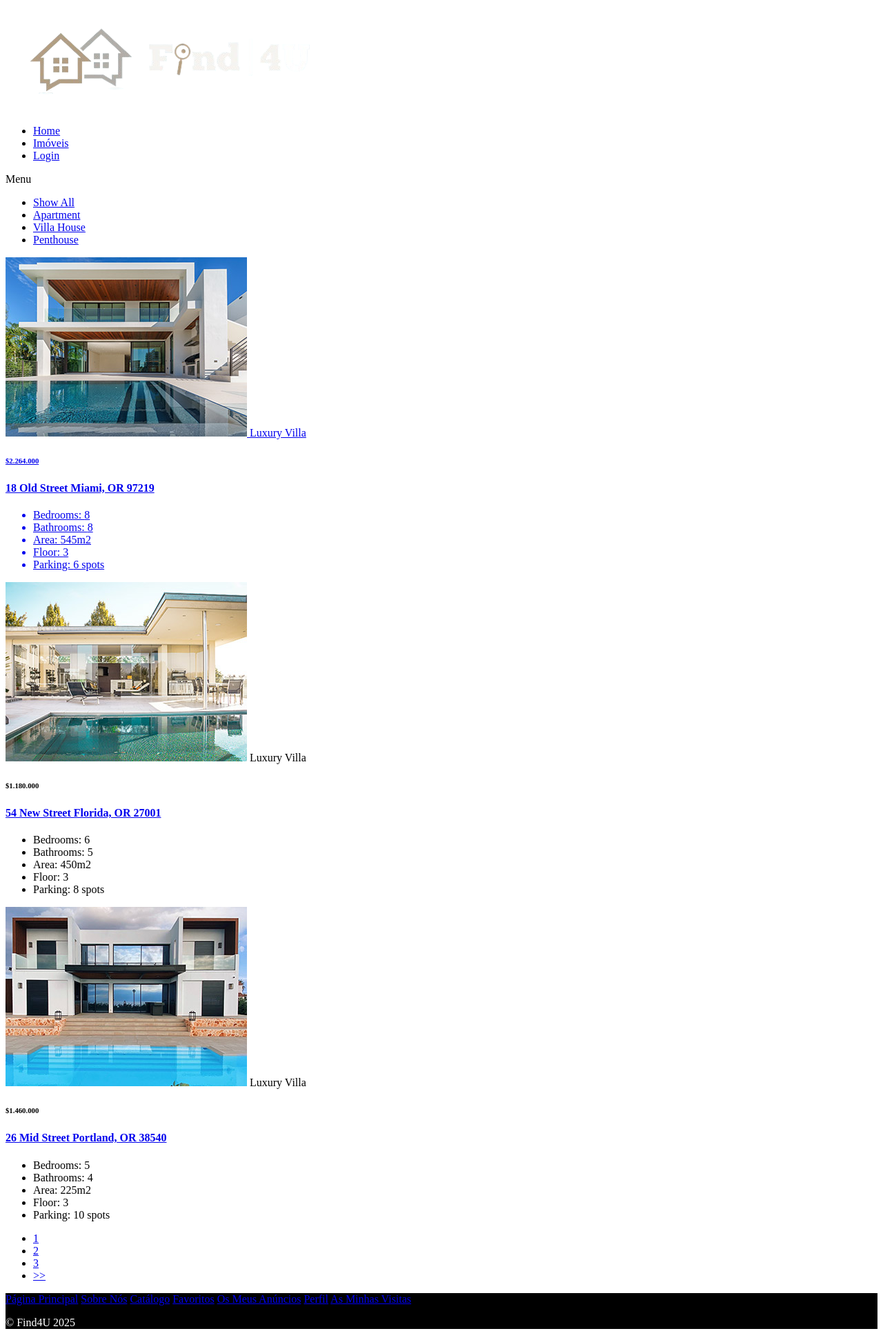
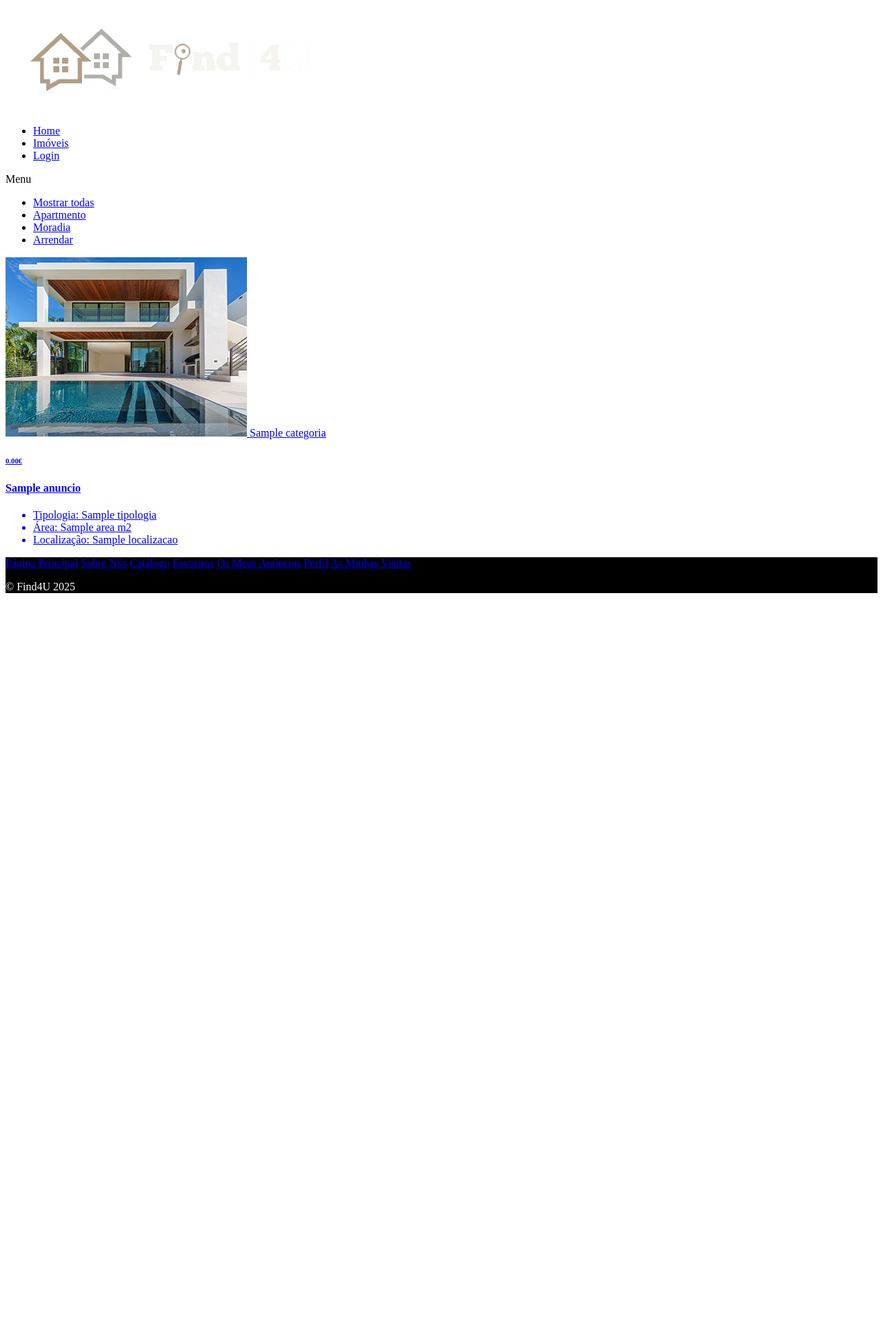
Before and after one commit to Bernardo359/Find4u, a Yii app: template frontend/views/catalogo/catalogo.php in a window 1280 px wide. Shown: the whole page at 69% size. After the commit the page ends 860 px from the top, so only its background shows below. Run offline with PHP 8.4 and a stand-in for Yii, Linux system fonts and the light colour scheme; the template is opened without the code that fills it: most values are stand-ins (such as "Sample title", 1, 10 or a date in 2020); data that the repository does not hold is empty; some libraries are stand-ins or nearby versions.

Commit message:
anuncio da BD -> catalogo

```diff
--- a/frontend/views/catalogo/catalogo.php
+++ b/frontend/views/catalogo/catalogo.php
@@ -1,86 +1,47 @@
 <?php
+use yii\helpers\Url;
 
-/** @var yii\web\View $this */
-
-use yii\helpers\Url;
-$this->title = 'Find4U - Catálogo';
-
+/** @var $anuncios common\models\Anuncio[] */
 ?>
 
 <div class="section properties">
     <div class="container">
+
         <ul class="properties-filter">
-        <li>
-          <a class="is_active" href="#!" data-filter="*">Show All</a>
-        </li>
-        <li>
-          <a href="#!" data-filter=".adv">Apartment</a>
-        </li>
-        <li>
-          <a href="#!" data-filter=".str">Villa House</a>
-        </li>
-        <li>
-          <a href="#!" data-filter=".rac">Penthouse</a>
-        </li>
+            <li><a class="is_active" href="#!" data-filter="*">Mostrar todas</a></li>
+            <li><a href="#!" data-filter=".adv">Apartmento</a></li>
+            <li><a href="#!" data-filter=".str">Moradia</a></li>
+            <li><a href="#!" data-filter=".rac">Arrendar</a></li>
         </ul>
+
         <div class="row properties-box">
-         <a href="<?= Url::to(['catalogo/detalhes'])?>">
-        <div class="col-lg-4 col-md-6 align-self-center mb-30 properties-items col-md-6 adv">
+
+            <?php foreach ($anuncios as $anuncio): ?>
+                <div class="col-lg-4 col-md-6 align-self-center mb-30 properties-items adv">
+                    <a href="<?= Url::to(['catalogo/detalhes', 'id' => $anuncio->id]) ?>">
                         <div class="item">
-            <img src="../../web/template/img/property-01.jpg" alt="propriedade1">
-            <span class="category">Luxury Villa</span>
-            <h6>$2.264.000</h6>
-            <h4>18 Old Street Miami, OR 97219</h4>
+
+                            <?php
+                            // Foto (se existir)
+                            $foto = $anuncio->fotos[0]->caminho ?? '../../web/template/img/property-01.jpg';
+                            ?>
+                            <img src="<?= $foto ?>" alt="imagem do anúncio">
+
+                            <span class="category"><?= $anuncio->categoria->nome ?? 'Categoria' ?></span>
+                            <h6><?= number_format($anuncio->preco, 2) ?>€</h6>
+                            <h4><?= $anuncio->titulo ?></h4>
+
                             <ul>
-              <li>Bedrooms: <span>8</span></li>
-              <li>Bathrooms: <span>8</span></li>
-              <li>Area: <span>545m2</span></li>
-              <li>Floor: <span>3</span></li>
-              <li>Parking: <span>6 spots</span></li>
+                                <li>Tipologia: <span><?= $anuncio->tipologia ?></span></li>
+                                <li>Área: <span><?= $anuncio->area ?> m2</span></li>
+                                <li>Localização: <span><?= $anuncio->localizacao->nome ?? 'N/D' ?></span></li>
                             </ul>
+
                         </div>
                     </a>
                 </div>
-        <div class="col-lg-4 col-md-6 align-self-center mb-30 properties-items col-md-6 str">
-          <div class="item">
-            <a href="property-details.html"><img src="../../web/template/img/property-02.jpg" alt=""></a>
-            <span class="category">Luxury Villa</span>
-            <h6>$1.180.000</h6>
-            <h4><a href="property-details.html">54 New Street Florida, OR 27001</a></h4>
-            <ul>
-              <li>Bedrooms: <span>6</span></li>
-              <li>Bathrooms: <span>5</span></li>
-              <li>Area: <span>450m2</span></li>
-              <li>Floor: <span>3</span></li>
-              <li>Parking: <span>8 spots</span></li>
-            </ul>
-          </div>
-        </div>
-        <div class="col-lg-4 col-md-6 align-self-center mb-30 properties-items col-md-6 adv rac">
-          <div class="item">
-            <a href="property-details.html"><img src="../../web/template/img/property-03.jpg" alt=""></a>
-            <span class="category">Luxury Villa</span>
-            <h6>$1.460.000</h6>
-            <h4><a href="property-details.html">26 Mid Street Portland, OR 38540</a></h4>
-            <ul>
-              <li>Bedrooms: <span>5</span></li>
-              <li>Bathrooms: <span>4</span></li>
-              <li>Area: <span>225m2</span></li>
-              <li>Floor: <span>3</span></li>
-              <li>Parking: <span>10 spots</span></li>
-            </ul>
+            <?php endforeach; ?>
+
         </div>
     </div>
 </div>
-      <div class="row">
-        <div class="col-lg-12">
-          <ul class="pagination">
-            <li><a href="#">1</a></li>
-            <li><a class="is_active" href="#">2</a></li>
-            <li><a href="#">3</a></li>
-            <li><a href="#">>></a></li>
-          </ul>
-        </div>
-      </div>
-    </div>
-  </div>
```
Also changed, not shown: frontend/controllers/CatalogoController.php (+19 -75 lines), frontend/web/uploads/Qs4fpMM1GQiLGJsp30nFvOushj-ITxSU.png (added). Lines whose indentation alone changed are shown as unchanged.
